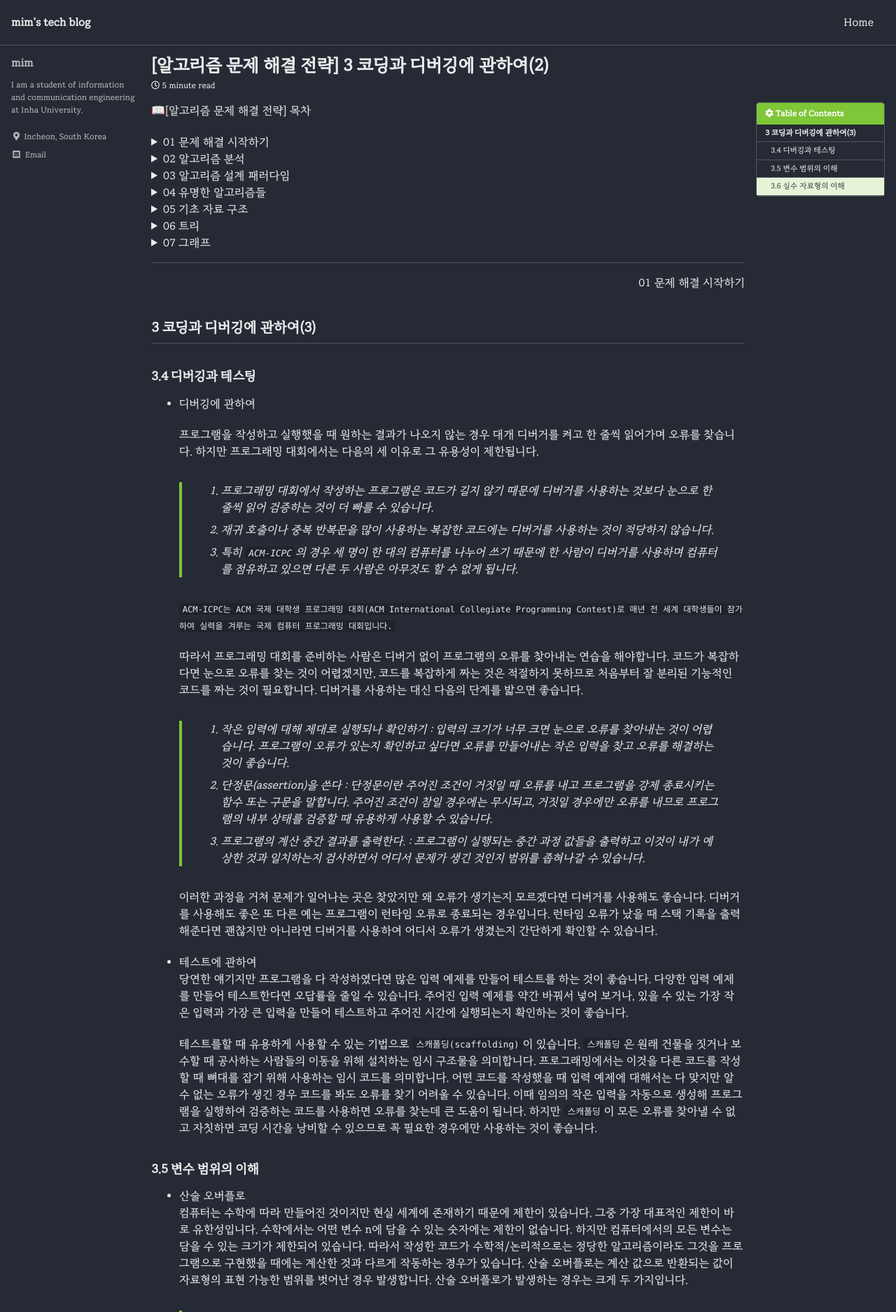
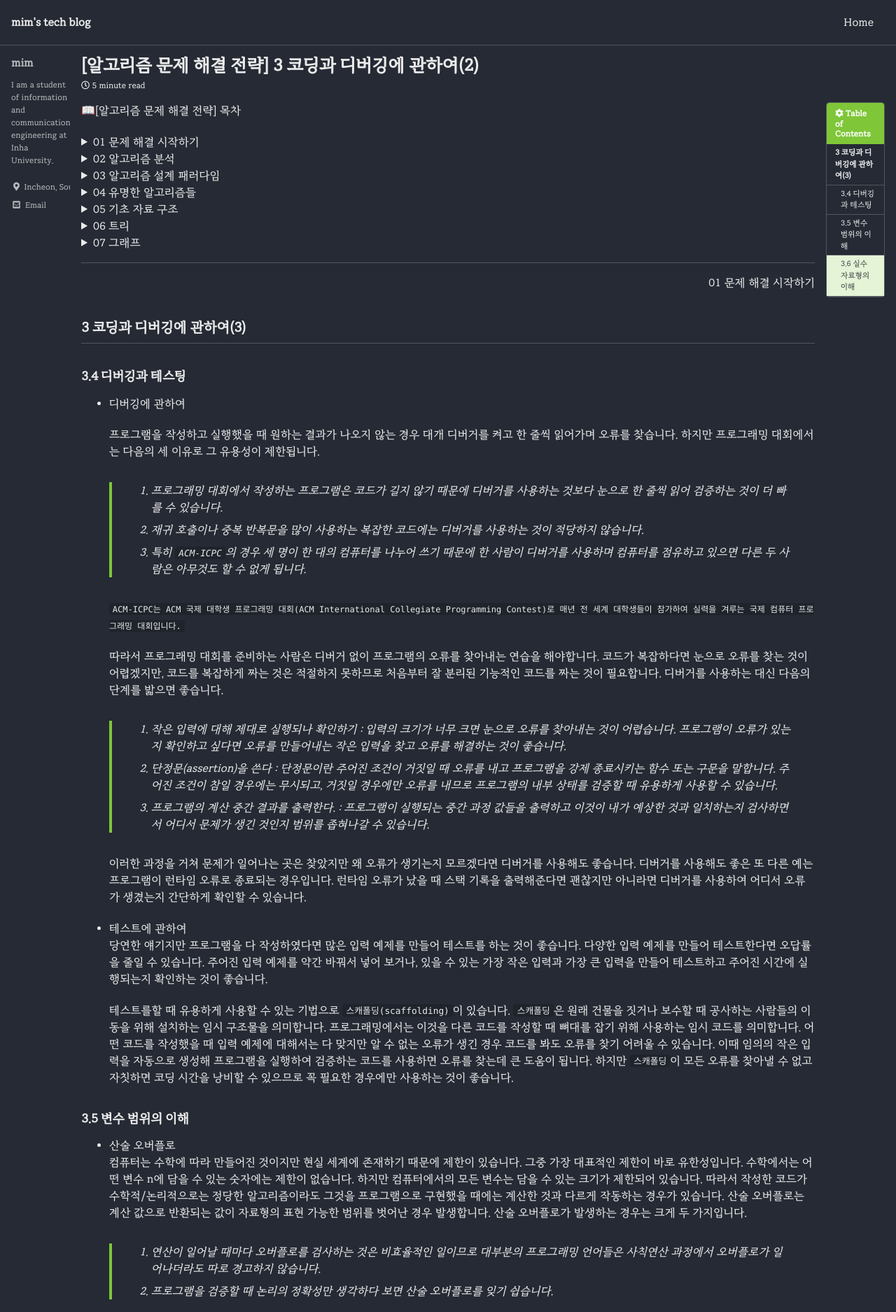
Before and after one commit to ChoMinkyung/chominkyung.github.io, a Jekyll site: the page built from _posts/algorithmic_problem_solving_strategies/2021-08-01-algorithmicProblemSolvingStrategies_01_3(2).md, in a window 1280 px wide. Shown: the top 1875 px of the page at 70% size. Built offline with Jekyll 4.4.1, drawn with Linux system fonts in a browser that asks for light colours; cached includes are drawn as plain includes; some web fonts are replaced.

Commit message:
본문 폭 및 글자 크기 수정

```diff
--- a/_sass/minimal-mistakes/_reset.scss
+++ b/_sass/minimal-mistakes/_reset.scss
@@ -10,7 +10,7 @@ html {
   /* apply a natural box layout model to all elements */
   box-sizing: border-box;
   background-color: $background-color;
-  font-size: 16px;
+  font-size: 14px; //default 16px
 
   @include breakpoint($medium) {
     font-size: 16px; //default 18px
--- a/_sass/minimal-mistakes/_variables.scss
+++ b/_sass/minimal-mistakes/_variables.scss
@@ -153,9 +153,9 @@ $max-width: $x-large !default;
    Grid
    ========================================================================== */
 
-$right-sidebar-width-narrow: 100px !default; //default 200px
-$right-sidebar-width: 200px !default; //default 300px
-$right-sidebar-width-wide: 250px !default; //default 400px
+$right-sidebar-width-narrow: 50px !default; //default 200px
+$right-sidebar-width: 100px !default; //default 300px
+$right-sidebar-width-wide: 200px !default; //default 400px
 
 /*
    Other
```
